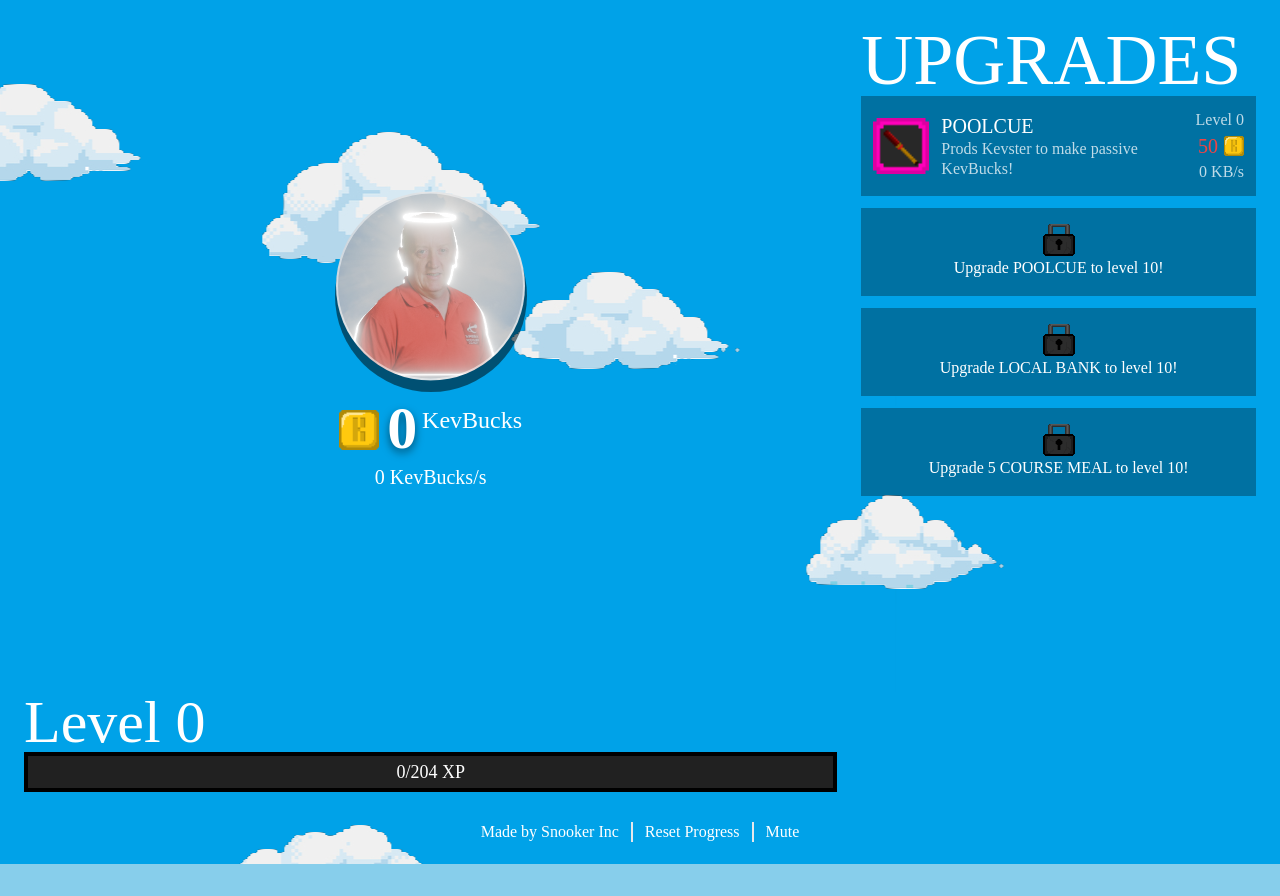
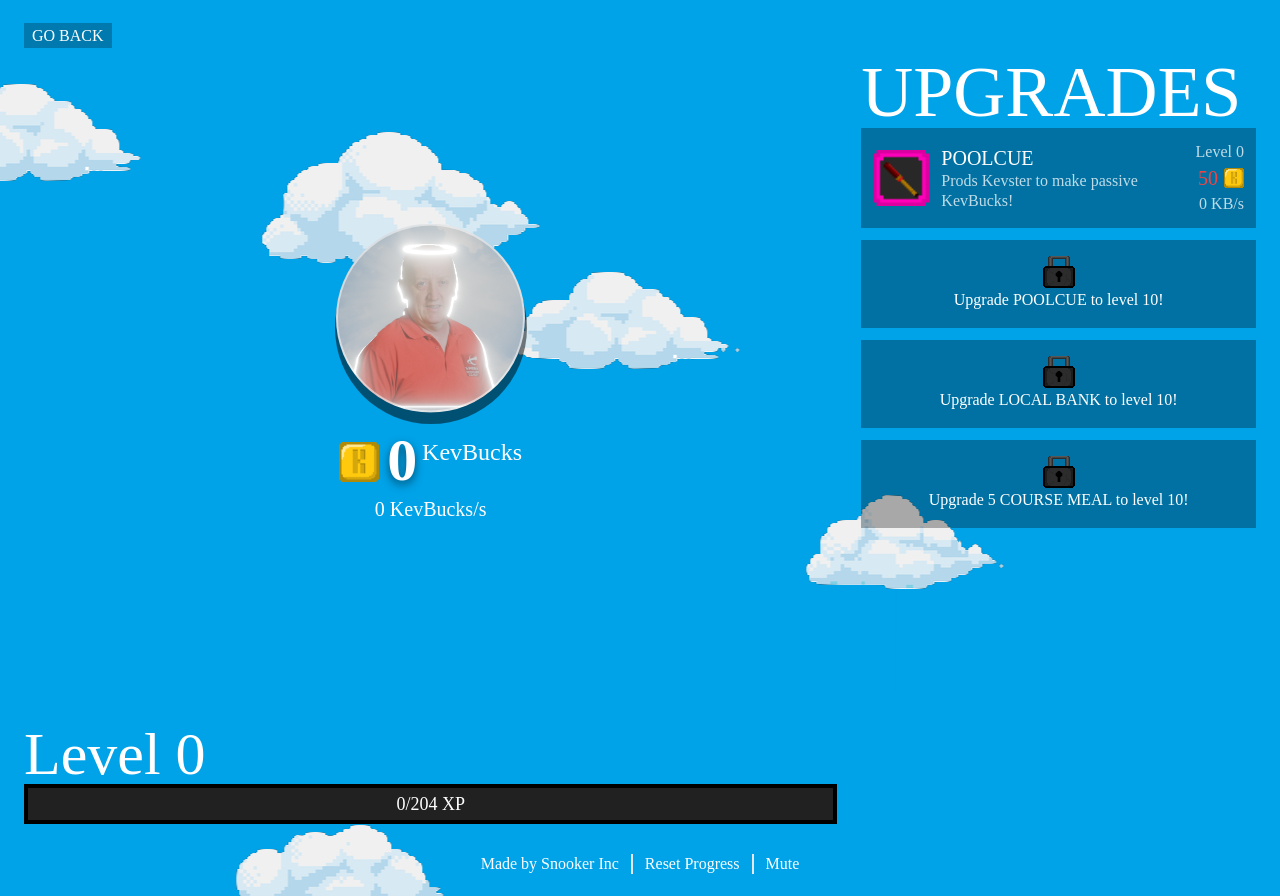
Before and after one commit to threesann/KevinClickerReact, a React (Vite) app: page / in a window 1280 px wide. Before the commit the page ends 864 px from the top, so only its background shows below. Built offline with nearby package versions, Linux system fonts and the light colour scheme; a web font is replaced by a local one.

Commit message:
Full Release

```diff
--- a/src/App.tsx
+++ b/src/App.tsx
@@ -7,7 +7,10 @@ import UpgradeSection from './sections/UpgradeSection'
 
 export default function App() {
   return (
-    <main className='grid lg:grid-cols-3 lg:grid-rows-[1fr_2rem] lg:h-screen min-h-screen h-full p-6 gap-6'>
+    <main className='grid lg:grid-cols-3 lg:grid-rows-[0.5rem_1fr_2rem] lg:h-screen min-h-screen h-full p-6 gap-6'>
+      <div className='lg:col-span-3 w-full'>
+        <a href="https://threesann.github.io" className='uppercase px-2 py-1 bg-black/25 hover:bg-black/50'>Go back</a>
+      </div>
       <div className='flex flex-col lg:col-span-2 min-h-[48rem] gap-6'>
         <ClickerSection />
         <LevelSection />
```
